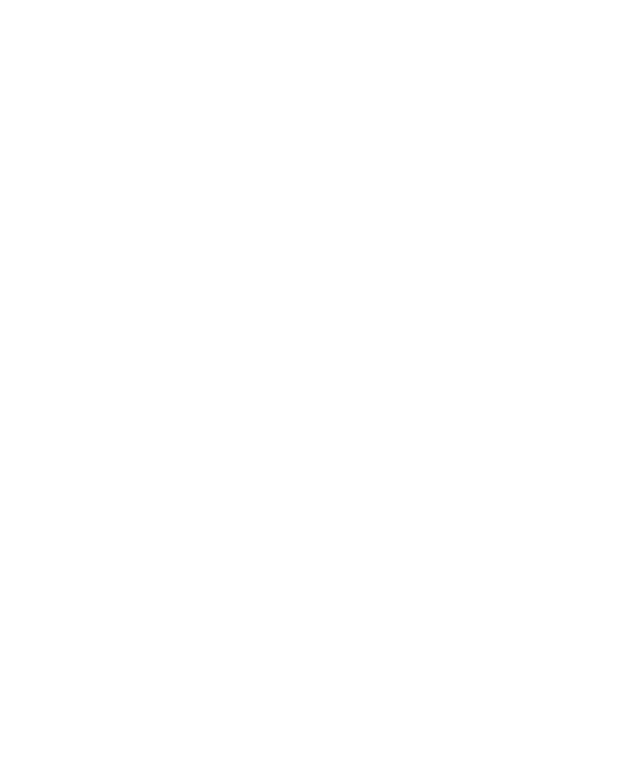
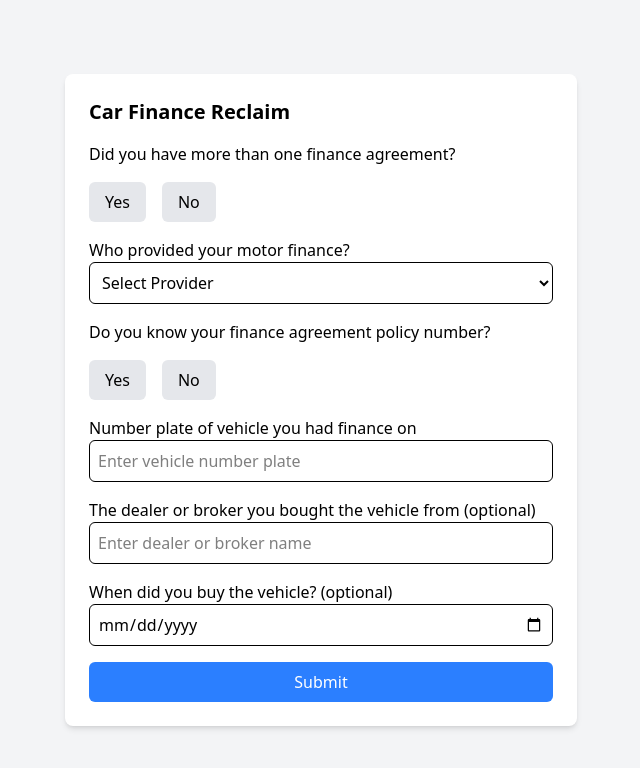
Before and after one commit to SamHillierDev/car-finance-reclaim, a React (Vite) app: page / in a window 1280 px wide. Shown: the top 768 px of the page, without its empty margins (319-959 px from the left). Built offline with nearby package versions, Linux system fonts and the light colour scheme.

Commit message:
feat: add form

```diff
--- a/src/App.tsx
+++ b/src/App.tsx
@@ -1,5 +1,97 @@
+import { useState } from "react";
+import SelectInput from "./components/SelectInput";
+import TextInput from "./components/TextInput";
+import ToggleButtonGroup from "./components/ToggleButtonGroup";
+import { FormData } from "./types/FormData";
+import { motorFinanceProviders } from "./utils/constants";
+
 function App() {
-  return <></>;
+  const [formData, setFormData] = useState<FormData>({
+    multipleAgreements: "",
+    financeProvider: "",
+    policyNumberKnown: "",
+    vehicleNumber: "",
+    dealerOrBroker: "",
+    purchaseDate: "",
+  });
+
+  const handleChange = (
+    e: React.ChangeEvent<HTMLInputElement | HTMLSelectElement>,
+  ) => {
+    const { name, value } = e.target;
+    setFormData((prev) => ({ ...prev, [name]: value }));
+  };
+
+  const handleButtonClick = (name: keyof FormData, value: string) => {
+    setFormData((prev) => ({ ...prev, [name]: value }));
+  };
+
+  const handleSubmit = (e: React.FormEvent<HTMLFormElement>) => {
+    e.preventDefault();
+    console.log("Form Data Submitted:", formData);
+  };
+
+  return (
+    <div className="flex min-h-screen items-center justify-center bg-gray-100">
+      <div className="w-full max-w-lg rounded-lg bg-white p-6 shadow-md">
+        <h2 className="mb-4 text-xl font-semibold">Car Finance Reclaim</h2>
+        <form onSubmit={handleSubmit} className="space-y-4">
+          <ToggleButtonGroup
+            label="Did you have more than one finance agreement?"
+            name="multipleAgreements"
+            value={formData.multipleAgreements}
+            onChange={handleButtonClick}
+          />
+
+          <SelectInput
+            label="Who provided your motor finance?"
+            name="financeProvider"
+            value={formData.financeProvider}
+            options={motorFinanceProviders}
+            onChange={handleChange}
+          />
+
+          <ToggleButtonGroup
+            label="Do you know your finance agreement policy number?"
+            name="policyNumberKnown"
+            value={formData.policyNumberKnown}
+            onChange={handleButtonClick}
+          />
+
+          <TextInput
+            label="Number plate of vehicle you had finance on"
+            name="vehicleNumber"
+            value={formData.vehicleNumber}
+            placeholder="Enter vehicle number plate"
+            onChange={handleChange}
+          />
+
+          <TextInput
+            label="The dealer or broker you bought the vehicle from (optional)"
+            name="dealerOrBroker"
+            value={formData.dealerOrBroker}
+            placeholder="Enter dealer or broker name"
+            onChange={handleChange}
+          />
+
+          <TextInput
+            label="When did you buy the vehicle? (optional)"
+            name="purchaseDate"
+            type="date"
+            value={formData.purchaseDate}
+            onChange={handleChange}
+          />
+
+          <button
+            type="submit"
+            className="w-full cursor-pointer rounded-md bg-blue-500 py-2 text-white"
+          >
+            Submit
+          </button>
+        </form>
+      </div>
+    </div>
+  );
 }
 
 export default App;
--- /dev/null
+++ b/src/components/SelectInput.tsx
@@ -0,0 +1,35 @@
+interface SelectInputProps {
+  label: string;
+  name: string;
+  value: string;
+  options: string[];
+  onChange: (e: React.ChangeEvent<HTMLSelectElement>) => void;
+}
+
+const SelectInput: React.FC<SelectInputProps> = ({
+  label,
+  name,
+  value,
+  options,
+  onChange,
+}) => {
+  return (
+    <>
+      <label className="font-medium">{label}</label>
+      <select
+        name={name}
+        value={value}
+        onChange={onChange}
+        className="w-full rounded-md border p-2"
+      >
+        {options.map((option, index) => (
+          <option key={index} value={option}>
+            {option}
+          </option>
+        ))}
+      </select>
+    </>
+  );
+};
+
+export default SelectInput;
--- /dev/null
+++ b/src/components/TextInput.tsx
@@ -0,0 +1,33 @@
+interface TextInputProps {
+  label: string;
+  name: string;
+  type?: string;
+  value: string;
+  placeholder?: string;
+  onChange: (e: React.ChangeEvent<HTMLInputElement>) => void;
+}
+
+const TextInput: React.FC<TextInputProps> = ({
+  label,
+  name,
+  type = "text",
+  value,
+  placeholder,
+  onChange,
+}) => {
+  return (
+    <>
+      <label className="font-medium">{label}</label>
+      <input
+        type={type}
+        name={name}
+        value={value}
+        onChange={onChange}
+        placeholder={placeholder}
+        className="w-full rounded-md border p-2"
+      />
+    </>
+  );
+};
+
+export default TextInput;
--- /dev/null
+++ b/src/components/ToggleButtonGroup.tsx
@@ -0,0 +1,37 @@
+import { FormData } from "../types/FormData";
+
+interface ToggleButtonGroupProps {
+  label: string;
+  name: keyof FormData;
+  value: string;
+  onChange: (name: keyof FormData, value: string) => void;
+}
+
+const ToggleButtonGroup: React.FC<ToggleButtonGroupProps> = ({
+  label,
+  name,
+  value,
+  onChange,
+}) => {
+  return (
+    <>
+      <label className="block font-medium">{label}</label>
+      <div className="flex gap-4">
+        {["Yes", "No"].map((option) => (
+          <button
+            key={option}
+            type="button"
+            className={`cursor-pointer rounded-md px-4 py-2 ${
+              value === option ? "bg-[#C58F60] text-white" : "bg-gray-200"
+            }`}
+            onClick={() => onChange(name, option)}
+          >
+            {option}
+          </button>
+        ))}
+      </div>
+    </>
+  );
+};
+
+export default ToggleButtonGroup;
--- /dev/null
+++ b/src/types/FormData.ts
@@ -0,0 +1,8 @@
+export interface FormData {
+  multipleAgreements: string;
+  financeProvider: string;
+  policyNumberKnown: string;
+  vehicleNumber: string;
+  dealerOrBroker: string;
+  purchaseDate: string;
+}
```
